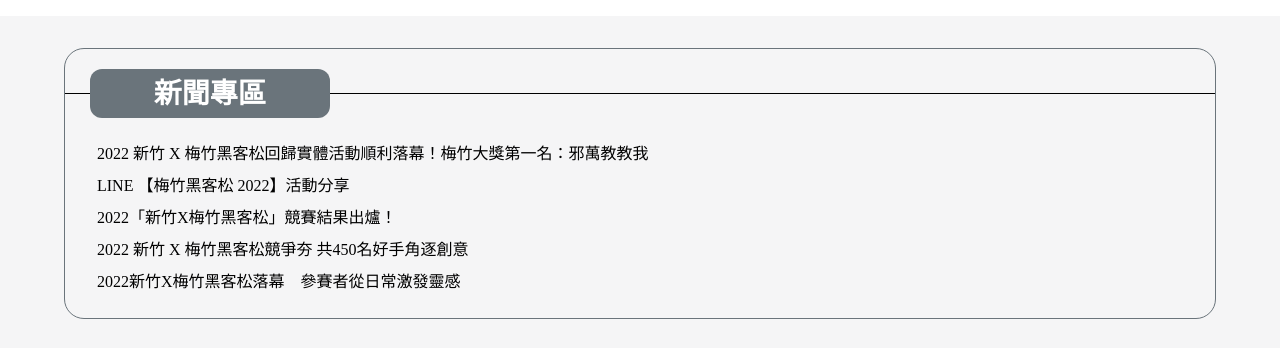
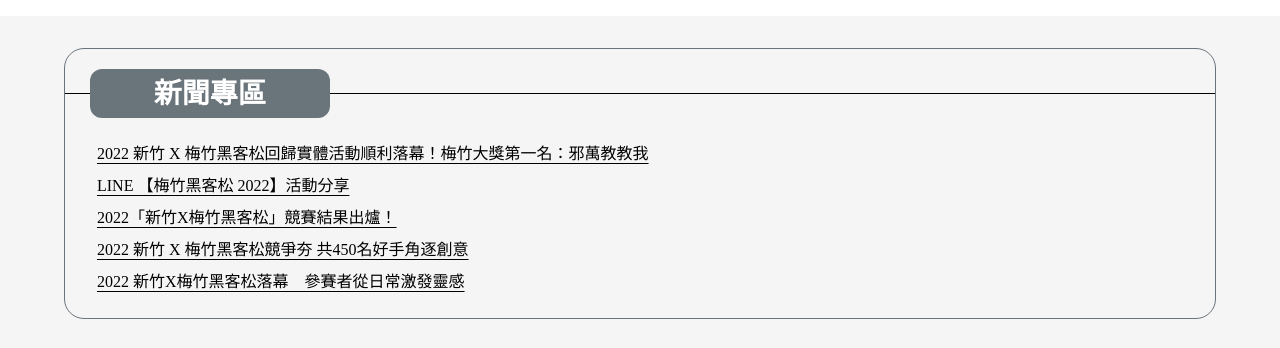
Before and after one commit to Official-Meichu-Hackathon/2023-singup, a Next.js app: page / in a window 1280 px wide. Shown: the part 10920-11268 px from the top of the page. Built offline with nearby package versions, Linux system fonts and the light colour scheme.

Commit message:
feat: update news

```diff
--- a/components/News.jsx
+++ b/components/News.jsx
@@ -19,7 +19,7 @@
       link: "https://tw.news.yahoo.com/news/2022-%E6%96%B0%E7%AB%B9-x-%E6%A2%85%E7%AB%B9%E9%BB%91%E5%AE%A2%E6%9D%BE%E7%AB%B6%E7%88%AD%E5%A4%AF-%E5%85%B1450%E5%90%8D%E5%A5%BD%E6%89%8B%E8%A7%92%E9%80%90%E5%89%B5%E6%84%8F-072050298.html"
     },
     {
-      title: "2022新竹X梅竹黑客松落幕　參賽者從日常激發靈感",
+      title: "2022 新竹X梅竹黑客松落幕　參賽者從日常激發靈感",
       link: "https://www.ettoday.net/news/20221121/2384809.htm"
     }
   ];
@@ -37,10 +37,10 @@
 
             <div className="grow w-full border-t border-black"></div>
           </div>
-          <div className="flex flex-col px-[2rem] pb-5">
+          <div className="flex flex-col px-[2rem] pb-5 underline-offset-auto">
             {news.map((news, index) => {
               return (
-                <a href={news.link} key={index}>
+                <a href={news.link} key={index} className = 'underline underline-offset-4'>
                   {news.title}
                 </a>
               );
```
